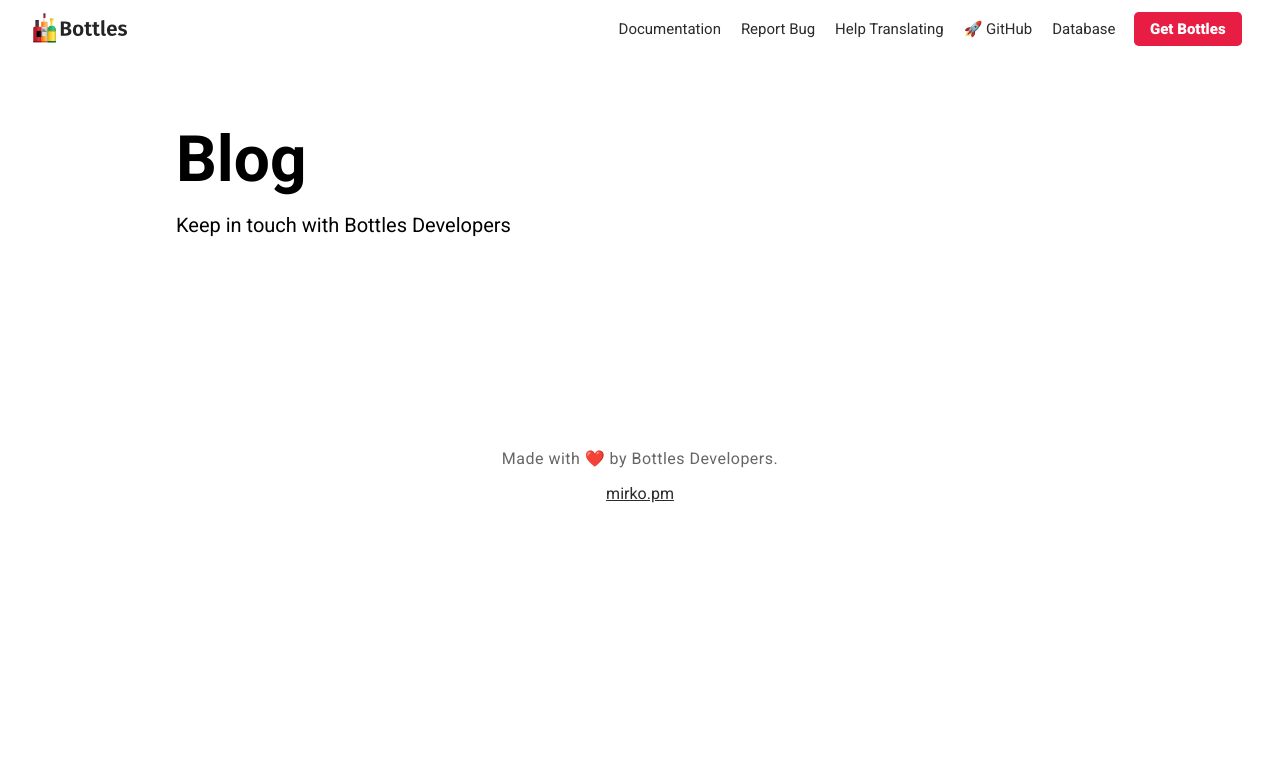
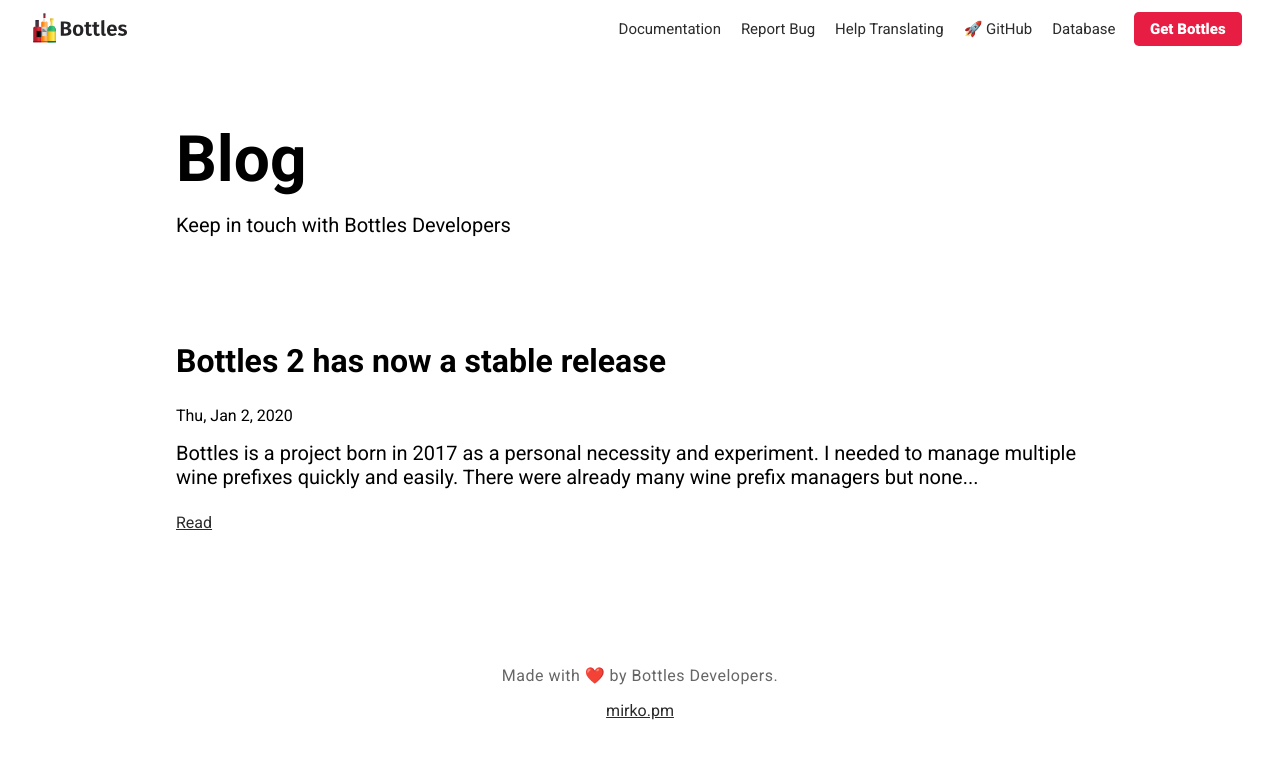
Before and after one commit to bottlesdevs/website, a Jekyll site: the page built from blog.md, in a window 1280 px wide. Shown: the top 759 px of the page. Built offline with Jekyll 4.4.1, drawn with Linux system fonts in a browser that asks for light colours; some of the changed lines change nothing that is shown.

Commit message:
post: Bottles 2 has now a stable release

````diff
--- /dev/null
+++ b/_posts/2020-01-02-test.md
@@ -0,0 +1,83 @@
+---
+title: "Bottles 2 has now a stable release"
+description: "2.0.9.1 is the first stable release of Bottles 2."
+published: 2020-01-02
+layout: post
+published: true
+---
+Bottles is a project born in 2017 as a personal necessity and experiment. I
+needed to manage multiple wine prefixes quickly and easily. There were already
+many wine prefix managers but none of them I have ever been comfortable with.
+
+At the time I was using **elementary OS** as my main distribution and with the
+arrival of **AppCenter** I dreamed of publishing an application there. So I
+decided to create Bottles as an experiment, my first `Python+Gtk+Granite`
+application to be published in the AppCenter.
+
+To date a lot of work has been done, other members joined the project,
+collaborating to improve Bottles, making it a mature and feature-rich program.
+
+![Bottles from release 0.8 to 2.0.9.1](/uploads/bottles-history.png)
+
+From version 0.8 (the first stable) to version 2.0.9.1, the code has been
+rewritten from scratch, see in the image above the evolution.
+
+## Features
+Bottles 2.0.9.1 features are so many, let's see below the main ones:
+
+- Create bottles (wine prefixes) based on preconfigured environments, to
+achieve greater software compatibility
+- Create your own custom environment to experiment and test software
+- Run Windows executables in your bottles directly from the context menu of
+your File manager
+- Bottles remembers the arguments you use to run a program
+- Custom runners (wine and Proton) and on-the-fly switch between versions
+- Integrated support for DXVK
+- DLL overrides without the need of use winecfg
+- Bottle tweaking with support to: esync, fsync, cache, ACO shaders compiler,
+offload ..
+- Bottles will check the integrity of the bottles and repair them if broken
+- Winetricks replaced by our integrated dependency manager, based on a community
+driven repository
+- Bottles will find the programs you install in the bottle and will propose them
+to you on the programs page
+- Integrated Task manager for wine processes
+- Easy access to ProtonDB and WineHQ for support
+- Configurations update system across Bottles versions
+- Backup your bottles (export/import)
+- Import wine prefixes from Bottles v1 and other managers
+- Bottle versioning (experimental) allows you to save the state of a bottle to
+restore it later
+
+.. and much more that you can find by installing Bottles!
+
+## Install
+Here comes the big news, Bottles v2 is available in many package formats.
+
+Officially we distribute our software as
+[AppImage](https://github.com/bottlesdevs/Bottles#appimage-eyes) or
+Flatpak from [Flathub](https://flathub.org/apps/details/com.usebottles.bottles)
+but other users who believe in the project have decided to provide and maintain
+packages for various distributions:
+
+- **Fedora**
+```bash
+dnf install bottles
+```
+- **Arch Linux**
+  - [bottles-git](https://aur.archlinux.org/packages/bottles-git)
+  - [bottles](https://aur.archlinux.org/packages/bottles)
+- **Open Suse**
+  - [bottles](https://download.opensuse.org/repositories/home:/WhiXard/openSUSE_Tumbleweed/x86_64/)
+- [Void Linux](https://github.com/void-linux/void-packages/pull/27066)
+- [NixOS](https://github.com/bottlesdevs/Bottles/issues/72)
+
+If you are interested, you can help us to
+[package](https://github.com/bottlesdevs/Bottles#unofficial-packages) Bottles
+for your favorite distribution!
+
+## Bug & Feature request
+This is a community-driven project, we want to know your opinion, know what
+the problems are and what are the features you want to see on Bottles.
+
+See you in the GitHub [Issues](https://github.com/bottlesdevs/Bottles/issues)!
--- a/assets/css/style.css
+++ b/assets/css/style.css
@@ -388,6 +388,14 @@
     margin: 0;
 }
 
+p>code {
+    padding: .2em .4em;
+    margin: 0;
+    font-size: 85%;
+    background-color: #f3f4f4;
+    border-radius: 6px;
+}
+
 @media screen and (max-width:745px) {
     nav a.brand {
         float: none;
````
